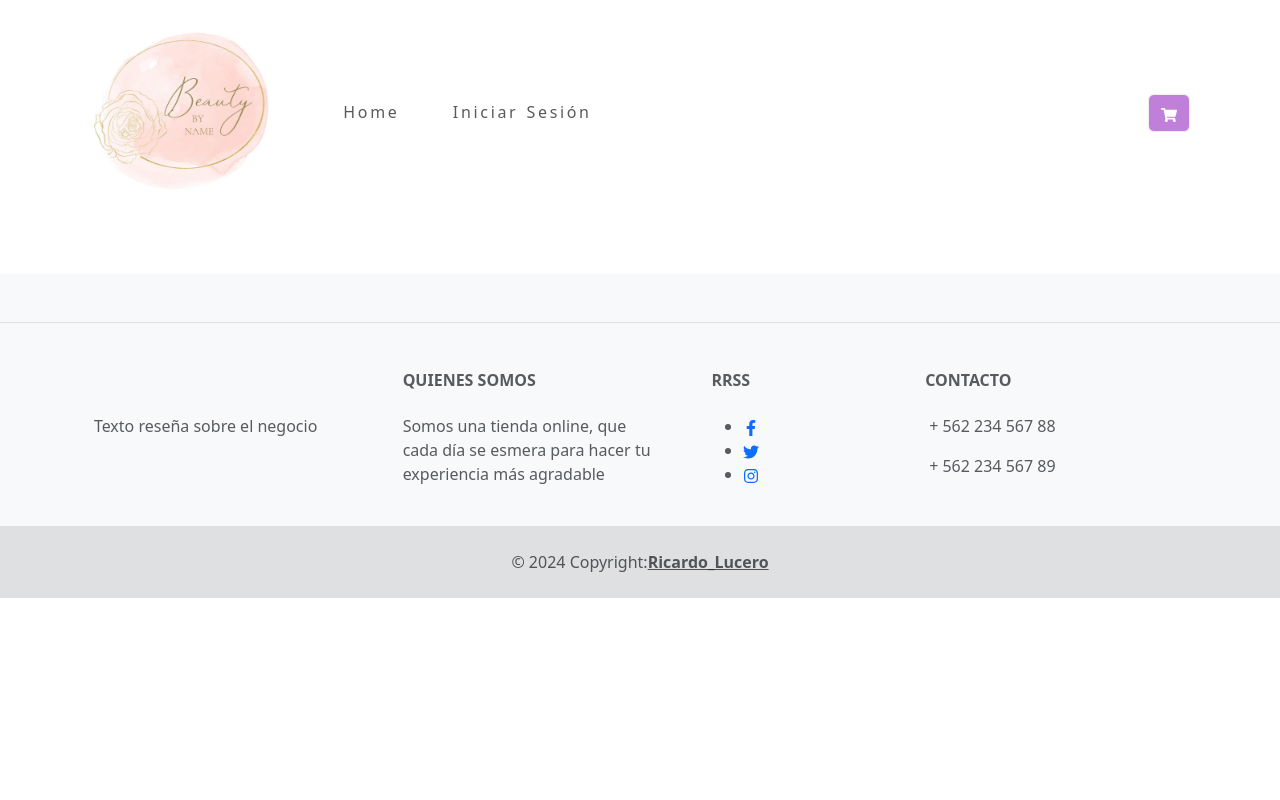
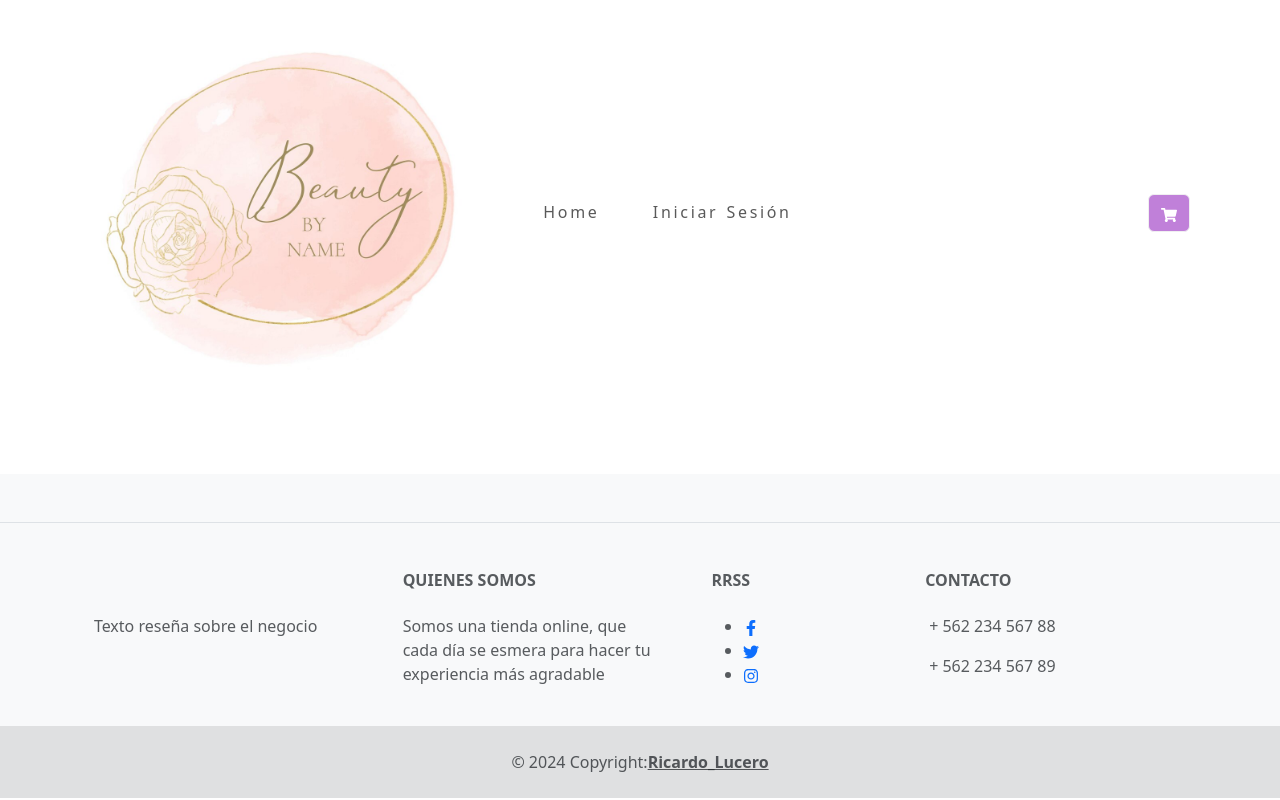
Before and after one commit to RLucer/tienda-ecommerce-5, a React (Vite) app: page / in a window 1280 px wide. Built offline with nearby package versions, Linux system fonts and the light colour scheme; no server answers.

Commit message:
update logo

```diff
--- a/src/components/Navbar.jsx
+++ b/src/components/Navbar.jsx
@@ -25,8 +25,8 @@ export default function NavbarMenu() {
         <Navbar.Brand as={Link} to="/home">
           <img
             src="/log.jpeg"
-            width="200"
-            height="200"
+            width="400"
+            height="400"
             className="d-inline-block align-top"
             alt="200"
           />
```
